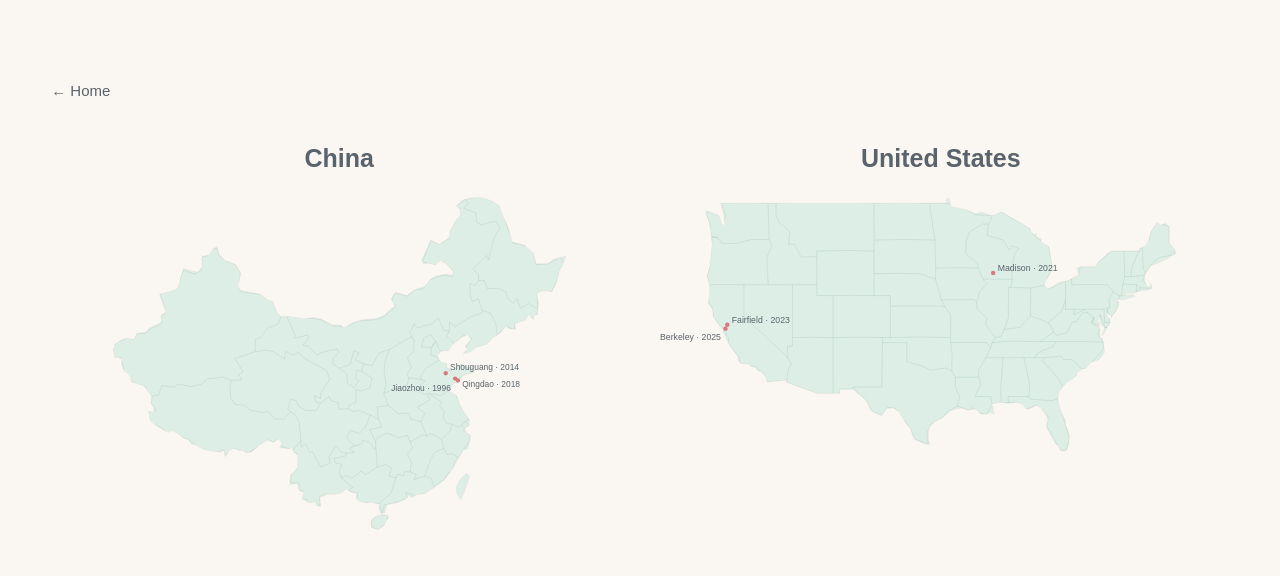
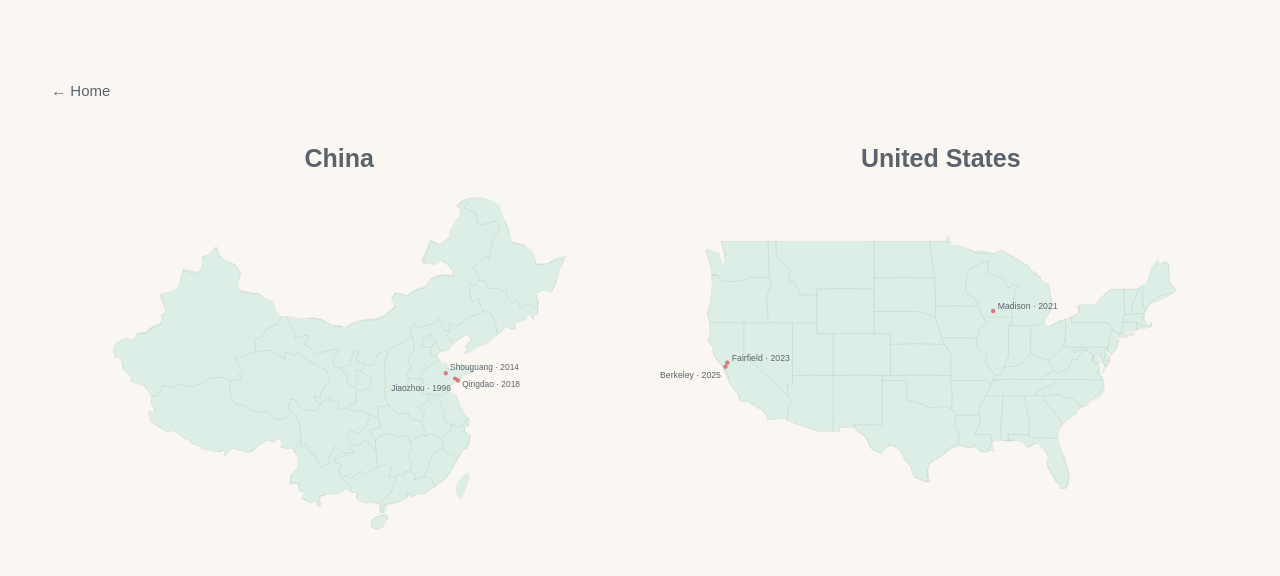
Before and after one commit to liuyixiaohu/personal-web-dev, an Astro site: page /life-journey in a window 1280 px wide. Built offline with nearby package versions, Linux system fonts and the light colour scheme; Astro itself is replaced by a stand-in of ours; a small style sheet from the web is missing.

Commit message:
fix: vertically center USA map with China on Journey desktop
After #97 enlarged China for visual-width parity, the panels still
top-aligned, so USA (now ~86px shorter than China) read as floating in
the upper half while China extended further down. The two maps no
longer shared a horizontal centerline.

Push USA SVG down by half the China/USA height difference via
margin-top: calc((china-clamp - usa-clamp) / 2). At 1440px viewport
this is 43px, putting both maps' visual centers at Y=404.

The tradeoff: USA's label and SVG now have a ~43px gap (China's are
still glued). This is geometric necessity — given different SVG
heights AND aligned labels AND aligned visual centers, the shorter
map must have breathing room above. We prefer aligned centers over
glued labels because the floating-USA effect was the more visible
issue.

Verified at 1440x900: china center Y=404, usa center Y=404, labels
both at Y=146.

```diff
--- a/src/pages/life-journey.astro
+++ b/src/pages/life-journey.astro
@@ -285,6 +285,14 @@ const journeyPins = pins.map((pin) => {
     }
     #usa-svg {
       height: clamp(15rem, 25vw, 22rem);
+      /* USA is shorter than China by the difference of these two clamps.
+         Push USA down by half that diff so the two maps share a vertical
+         centerline (otherwise USA reads as floating above China). The
+         label-to-SVG gap this creates for USA is the necessary tradeoff:
+         either labels glued to maps + centers misaligned, or labels at
+         same Y + centers aligned + USA breathing room above. We prefer
+         the latter. */
+      margin-top: calc((clamp(18rem, 31vw, 26rem) - clamp(15rem, 25vw, 22rem)) / 2);
     }
     #china-svg {
       height: clamp(18rem, 31vw, 26rem);
```
